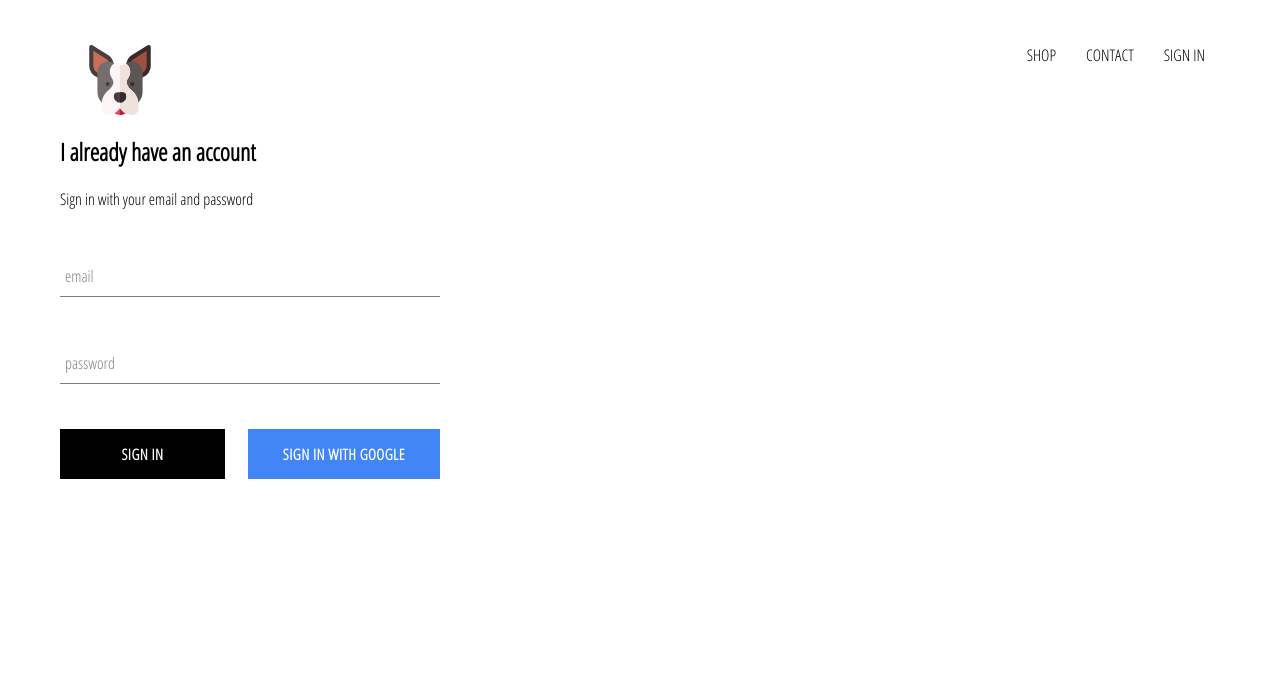
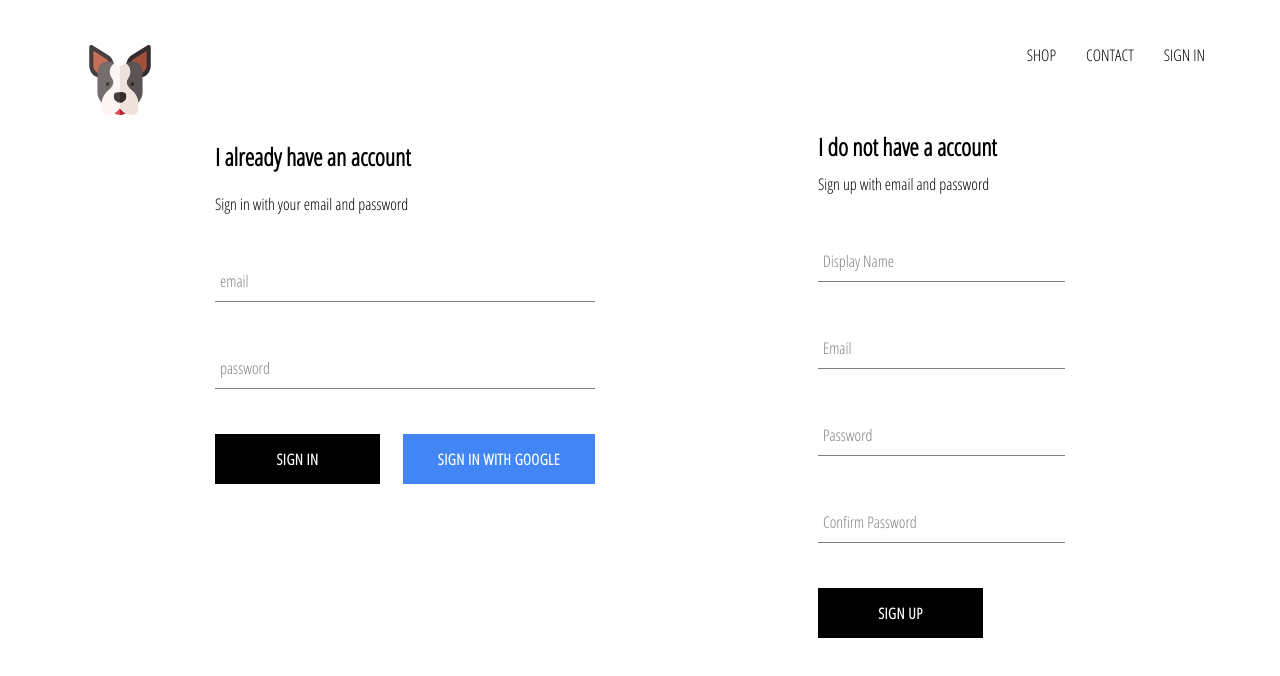
Before and after one commit to italianog/my-ecommerce_react, a React (Create React App) app: page /signin in a window 1280 px wide. Shown: the top 676 px of the page. Built offline with nearby package versions, Linux system fonts and the light colour scheme; no server answers.

Commit message:
Firebase email+pwd

```diff
--- a/src/App.js
+++ b/src/App.js
@@ -8,7 +8,7 @@
 import ShopPage from "./pages/shop/shop.component";
 import SignInAndSignUpPage from "./pages/sign-in-and-sign-up/sign-in-and-sign-up.component";
 import Header from "./components/header/header.component";
-import { auth } from "./firebase/firebase.utils";
+import { auth, createUserProfileDocument } from "./firebase/firebase.utils";
 
 class App extends React.Component {
   constructor() {
@@ -22,8 +22,20 @@
   unsubscribeFromAuth = null;
 
   componentDidMount() {
-    this.unsubscribeFromAuth = auth.onAuthStateChanged((user) => {
-      this.setState({ currentUser: user });
+    this.unsubscribeFromAuth = auth.onAuthStateChanged(async (userAuth) => {
+      if (userAuth) {
+        const userRef = await createUserProfileDocument(userAuth);
+        userRef.onSnapshot((snapShot) => {
+          this.setState({
+            currentUser: {
+              id: snapShot.id,
+              ...snapShot.data(),
+            },
+          });
+        });
+      } else {
+        this.setState({ currentUser: userAuth });
+      }
     });
   }
 
--- /dev/null
+++ b/src/components/sign-up/sign-up.component.jsx
@@ -0,0 +1,100 @@
+import React from "react";
+
+import FormInput from "../form-input/form-input.component";
+import CustomButton from "../custom-button/custom-button.component";
+
+import { auth, createUserProfileDocument } from "../../firebase/firebase.utils";
+
+class SignUp extends React.Component {
+  constructor() {
+    super();
+
+    this.state = {
+      displayName: "",
+      email: "",
+      password: "",
+      confirmPassword: "",
+    };
+  }
+
+  handleSubmit = async (event) => {
+    event.preventDefault();
+
+    const { displayName, email, password, confirmPassword } = this.state;
+
+    if (password !== confirmPassword) {
+      alert("password don't match");
+      return;
+    }
+
+    try {
+      const { user } = await auth.createUserWithEmailAndPassword(
+        email,
+        password
+      );
+
+      await createUserProfileDocument(user, { displayName });
+
+      this.setState = {
+        displayName: "",
+        email: "",
+        password: "",
+        confirmPassword: "",
+      };
+    } catch (error) {
+      console.log(error);
+    }
+  };
+
+  handleChange = (event) => {
+    const { name, value } = event.target;
+    this.setState({ [name]: value });
+  };
+
+  render() {
+    const { displayName, email, password, confirmPassword } = this.state;
+    return (
+      <div className="sign-up">
+        <h2 className="title"> I do not have a account </h2>
+        <span>Sign up with email and password</span>
+        <form className="sign-up-form" onSubmit={this.handleSubmit}>
+          <FormInput
+            type="text"
+            name="displayName"
+            value={displayName}
+            onChange={this.handleChange}
+            label="Display Name"
+            required
+          />
+          <FormInput
+            type="email"
+            name="email"
+            value={email}
+            onChange={this.handleChange}
+            label="Email"
+            required
+          />
+          <FormInput
+            type="password"
+            name="password"
+            value={password}
+            onChange={this.handleChange}
+            label="Password"
+            required
+          />
+          <FormInput
+            type="password"
+            name="confirmPassword"
+            value={confirmPassword}
+            onChange={this.handleChange}
+            label="Confirm Password"
+            required
+          />
+          <CustomButton type="submit">SIGN UP</CustomButton>
+        </form>
+      </div>
+    );
+  }
+}
+
+export default SignUp;
--- /dev/null
+++ b/src/components/sign-up/sign-up.styles.scss
@@ -0,0 +1,9 @@
+.sign-up{
+    display: flex;
+    flex-direction: column;
+    width: 380px;
+}
+
+.title{
+    margin: 10px 0;
+}
--- a/src/firebase/firebase.utils.js
+++ b/src/firebase/firebase.utils.js
@@ -13,6 +13,29 @@
   measurementId: "G-KFW01JVE8J",
 };
 
+export const createUserProfileDocument = async (userAuth, additionalData) => {
+  if (!userAuth) return;
+  const userRef = firestore.doc(`users/${userAuth.uid}`);
+  const snapShot = await userRef.get();
+
+  if (!snapShot.exists) {
+    const { displayName, email } = userAuth;
+    const createdAt = new Date();
+
+    try {
+      await userRef.set({
+        displayName,
+        email,
+        createdAt,
+        ...additionalData,
+      });
+    } catch (error) {
+      console.log("Error Creating User", error.message);
+    }
+  }
+  return userRef;
+};
+
 firebase.initializeApp(config);
 
 export const auth = firebase.auth();
--- a/src/pages/sign-in-and-sign-up/sign-in-and-sign-up.component.jsx
+++ b/src/pages/sign-in-and-sign-up/sign-in-and-sign-up.component.jsx
@@ -1,10 +1,12 @@
 import React from "react";
 import "./sign-in-and-sign-up.styles.scss";
 import SignIn from "../../components/sign-in/sign-in.component";
+import SignUp from "../../components/sign-up/sign-up.component";
 
 const SignInAndSignUpPage = () => (
   <div className="sign-in-and-sign-up">
     <SignIn />
+    <SignUp />
   </div>
 );
 
--- a/src/pages/sign-in-and-sign-up/sign-in-and-sign-up.styles.scss
+++ b/src/pages/sign-in-and-sign-up/sign-in-and-sign-up.styles.scss
@@ -0,0 +1,7 @@
+.sign-in-and-sign-up {
+    width: 850px;
+    display: flex;
+    justify-content: space-between;
+    margin: 30px auto;
+
+}
```
